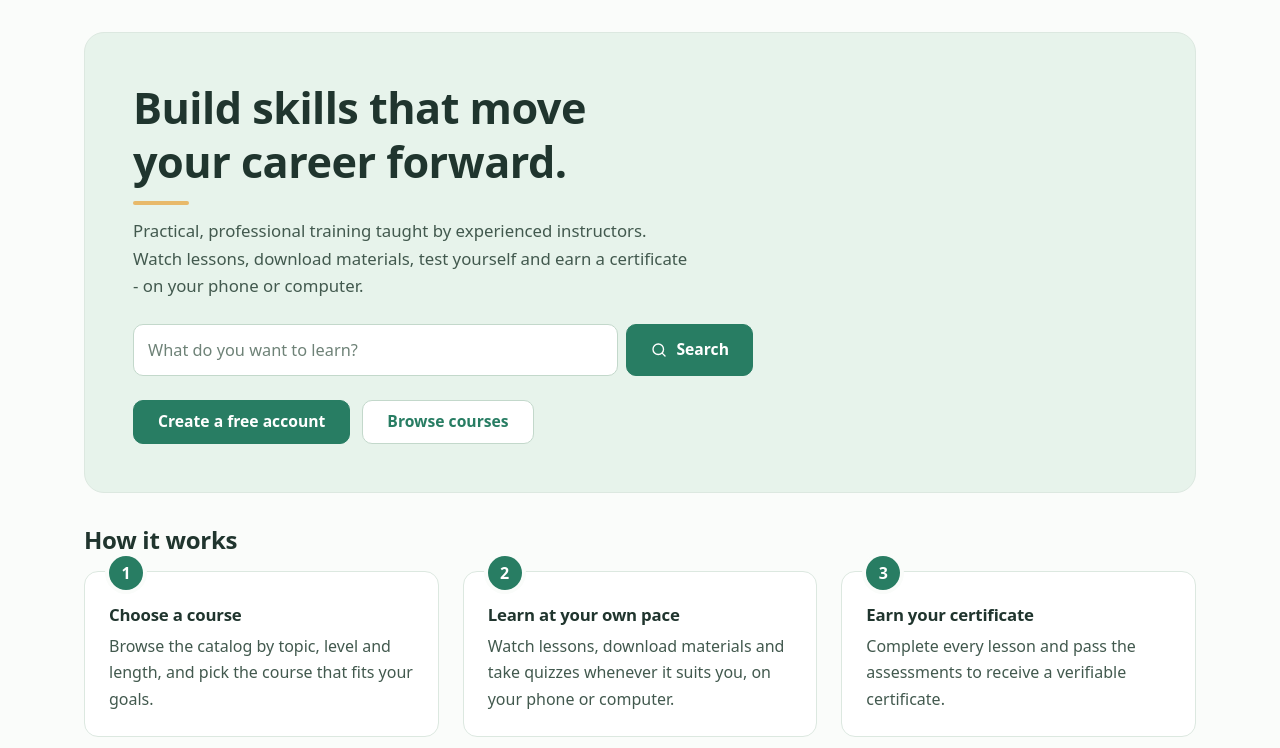
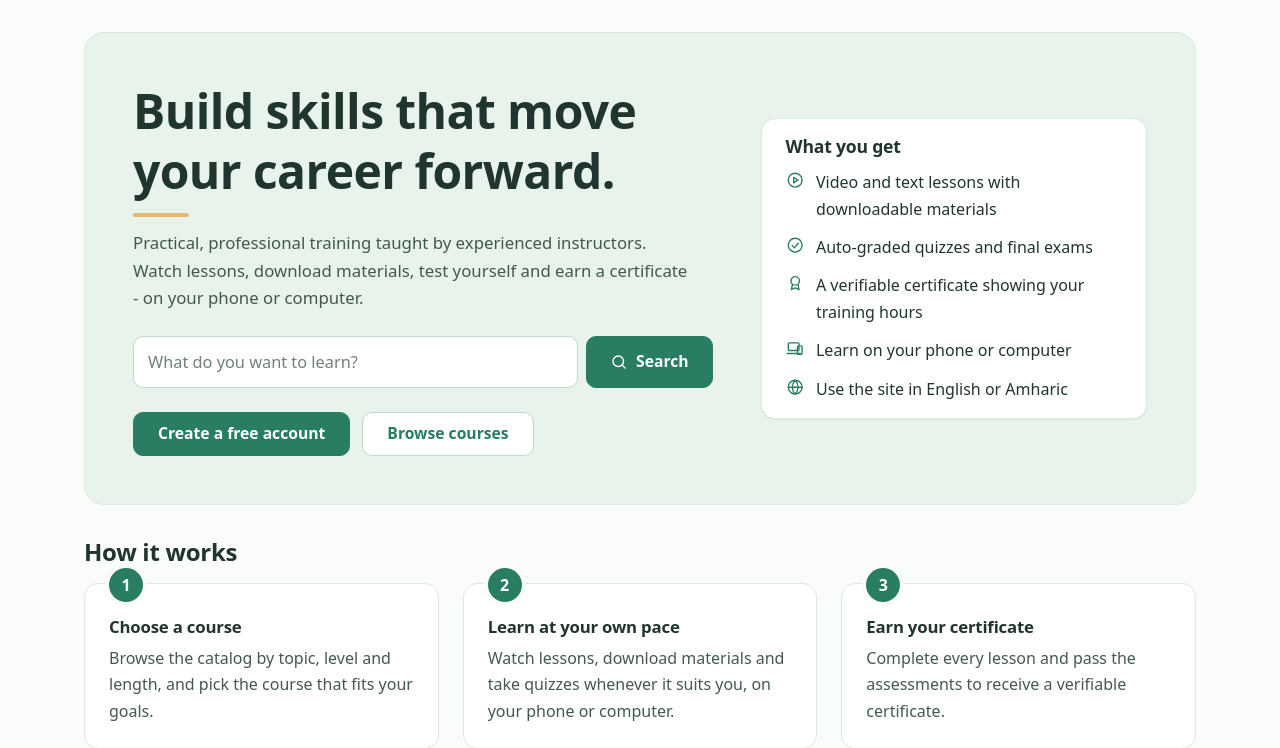
Before and after one commit to yileandbelay/aaa_gcp_compute, a Flask app: page / in a window 1280 px wide. Shown: the part 69-817 px from the top of the page. Run offline with Flask 3, Linux system fonts and the light colour scheme; data that the repository does not hold is empty; some libraries are stand-ins or nearby versions.

Commit message:
Homepage hero: add 'What you get' panel with real features
New Amharic strings (hero panel) need native-speaker review.

Co-Authored-By: Claude Sonnet 5.5 <noreply@anthropic.com>
Claude-Session: https://claude.ai/code/session_01C37KQVks3y48GHBWr3ybKM

```diff
--- a/academy/static/style.css
+++ b/academy/static/style.css
@@ -269,7 +269,7 @@ html[lang=am] .footer-grid h4 { letter-spacing: 0; text-transform: none; }
 /* 6 ── Pages ──────────────────────────────────────────────────────────────── */
 /* Home */
 .hero { background: var(--brand-soft); border: 1px solid var(--line); border-radius: calc(var(--radius) + 6px); padding: var(--s6) var(--s5); margin-bottom: var(--s6); }
-.hero h1 { font-size: 1.9rem; max-width: 20ch; }
+.hero h1 { font-size: 2.2rem; max-width: 20ch; }
 .hero h1::after { content: ""; display: block; width: 56px; height: 4px; border-radius: 2px; background: var(--gold); margin-top: var(--s3); }
 .hero p { max-width: 58ch; color: var(--muted); font-size: 1.05rem; }
 .hero-search { display: flex; flex-direction: column; gap: var(--s2); max-width: 620px; margin: var(--s5) 0 var(--s4); }
@@ -277,8 +277,14 @@ html[lang=am] .footer-grid h4 { letter-spacing: 0; text-transform: none; }
 .hero-popular { display: flex; gap: var(--s2); flex-wrap: wrap; align-items: center; font-size: .9rem; color: var(--muted); }
 .hero-popular .chip { min-height: 32px; font-size: .86rem; background: var(--surface); }
 .hero-actions { margin-top: var(--s5); }
-@media (min-width: 600px) { .hero-search { flex-direction: row; } .hero-search .btn { min-height: 52px; padding-inline: var(--s6); } }
-@media (min-width: 900px) { .hero { padding: var(--s7) var(--s7); } .hero h1 { font-size: 2.7rem; } }
+.hero-actions .btn { width: 100%; }
+.hero-panel { margin-top: var(--s5); background: var(--surface); border: 1px solid var(--line); border-radius: var(--radius); padding: var(--s4) var(--s5); box-shadow: var(--shadow); }
+.hero-panel h2 { font-size: 1.1rem; margin-bottom: var(--s3); }
+.hero-panel ul { list-style: none; margin: 0; padding: 0; display: grid; gap: var(--s3); }
+.hero-panel li { display: flex; gap: var(--s3); align-items: flex-start; color: var(--ink); }
+.hero-panel .i { flex: none; color: var(--brand); margin-top: 2px; }
+@media (min-width: 600px) { .hero-actions .btn { width: auto; } .hero-search { flex-direction: row; } .hero-search .btn { min-height: 52px; padding-inline: var(--s6); } }
+@media (min-width: 900px) { .hero { padding: var(--s7) var(--s7); } .hero h1 { font-size: 3rem; } .hero { display: grid; grid-template-columns: 3fr 2fr; gap: var(--s7); align-items: center; } .hero-panel { margin-top: 0; } }
 .topic-grid { display: grid; gap: var(--s3); grid-template-columns: repeat(2, 1fr); }
 .topic { display: flex; flex-direction: column; gap: 2px; padding: var(--s4) var(--s4); border: 1px solid var(--line); border-radius: var(--radius); background: var(--surface); color: var(--ink); text-decoration: none; transition: border-color .15s, background-color .15s; }
 .topic b { font-size: 1rem; line-height: 1.3; }
--- a/academy/templates/base.html
+++ b/academy/templates/base.html
@@ -23,6 +23,11 @@
   <symbol id="i-book" viewBox="0 0 24 24"><path d="M5 4h10a3 3 0 0 1 3 3v13H8a3 3 0 0 1-3-3z"/><path d="M5 17a3 3 0 0 1 3-3h10"/></symbol>
   <symbol id="i-grid" viewBox="0 0 24 24"><rect x="4" y="4" width="7" height="7" rx="1.5"/><rect x="13" y="4" width="7" height="7" rx="1.5"/><rect x="4" y="13" width="7" height="7" rx="1.5"/><rect x="13" y="13" width="7" height="7" rx="1.5"/></symbol>
   <symbol id="i-user" viewBox="0 0 24 24"><circle cx="12" cy="8" r="4"/><path d="M4 20a8 8 0 0 1 16 0"/></symbol>
+  <symbol id="i-play" viewBox="0 0 24 24"><circle cx="12" cy="12" r="9"/><path d="m10 8.5 5.5 3.5-5.5 3.5z"/></symbol>
+  <symbol id="i-check" viewBox="0 0 24 24"><circle cx="12" cy="12" r="9"/><path d="m8 12.5 3 3 5-6"/></symbol>
+  <symbol id="i-award" viewBox="0 0 24 24"><circle cx="12" cy="9" r="5.5"/><path d="m8.5 13.5-1.5 7 5-2.5 5 2.5-1.5-7"/></symbol>
+  <symbol id="i-device" viewBox="0 0 24 24"><rect x="3" y="5" width="14" height="10" rx="1.5"/><path d="M1.5 19h17"/><rect x="15" y="9" width="6" height="11" rx="1.5"/></symbol>
+  <symbol id="i-globe" viewBox="0 0 24 24"><circle cx="12" cy="12" r="9"/><path d="M3 12h18M12 3c2.5 2.7 3.8 5.7 3.8 9S14.5 18.3 12 21c-2.5-2.7-3.8-5.7-3.8-9S9.5 5.7 12 3z"/></symbol>
   <symbol id="i-filter" viewBox="0 0 24 24"><path d="M4 6h16M7 12h10M10 18h4"/></symbol>
 </svg>
 <a class="sr" href="#main">{{ _('Skip to content') }}</a>
--- a/academy/templates/index.html
+++ b/academy/templates/index.html
@@ -1,6 +1,7 @@
 {% extends "base.html" %}{% from "_macros.html" import course_card, icon with context %}
 {% block content %}
 <section class="hero">
+  <div class="hero-main">
   <h1>{{ _(config.SITE_HEADLINE) }}</h1>
   <p>{{ _(config.SITE_INTRO) }}</p>
   <form class="hero-search" action="{{ url_for('main.catalog') }}" role="search">
@@ -9,6 +10,17 @@
   </form>
   {% if topics %}<div class="hero-popular"><span>{{ _('Popular:') }}</span>{% for name, n in topics[:4] %}<a class="chip" href="{{ url_for('main.catalog', category=name) }}">{{ name }}</a>{% endfor %}</div>{% endif %}
   {% if not current_user.is_authenticated %}<div class="row hero-actions"><a class="btn" href="{{ url_for('auth.register') }}">{{ _('Create a free account') }}</a><a class="btn secondary" href="{{ url_for('main.catalog') }}">{{ _('Browse courses') }}</a></div>{% endif %}
+  </div>
+  <aside class="hero-panel" aria-labelledby="hero-panel-title">
+    <h2 id="hero-panel-title">{{ _('What you get') }}</h2>
+    <ul>
+      <li>{{ icon('play') }}<span>{{ _('Video and text lessons with downloadable materials') }}</span></li>
+      <li>{{ icon('check') }}<span>{{ _('Auto-graded quizzes and final exams') }}</span></li>
+      {% if config.FEATURE_CERTIFICATES %}<li>{{ icon('award') }}<span>{{ _('A verifiable certificate showing your training hours') }}</span></li>{% endif %}
+      <li>{{ icon('device') }}<span>{{ _('Learn on your phone or computer') }}</span></li>
+      {% if available_languages()|length > 1 %}<li>{{ icon('globe') }}<span>{{ _('Use the site in English or Amharic') }}</span></li>{% endif %}
+    </ul>
+  </aside>
 </section>
 
 {% if topics %}
--- a/academy/translations/am.json
+++ b/academy/translations/am.json
@@ -31,6 +31,7 @@
   "%(n)s videos": "%(n)s ቪዲዮዎች",
   "%(n)s%% complete": "%(n)s%% ተጠናቅቋል",
   "%(title)s video": "የ%(title)s ቪዲዮ",
+  "A verifiable certificate showing your training hours": "የስልጠና ሰዓትዎን የሚያሳይ፣ የሚረጋገጥ የምስክር ወረቀት",
   "About this course": "ስለዚህ ኮርስ",
   "About you (Markdown)": "ስለ እርስዎ (Markdown)",
   "Access denied": "መዳረሻ ተከልክሏል",
@@ -49,6 +50,7 @@
   "Assessments": "ምዘናዎች",
   "Attempts: %(used)s of %(max)s used": "ሙከራዎች፦ ከ%(max)s ውስጥ %(used)s ተጠቅመዋል",
   "Attempts: unlimited": "ሙከራዎች፦ ያልተገደበ",
+  "Auto-graded quizzes and final exams": "በራስ-ሰር የሚታረሙ አጭር ፈተናዎች እና የማጠቃለያ ፈተናዎች",
   "Back to log in": "ወደ መግቢያ ይመለሱ",
   "Bank transfer / mobile money": "የባንክ ዝውውር / የሞባይል ገንዘብ",
   "Be the first to share your experience.": "ልምድዎን ከሚያካፍሉ የመጀመሪያው ይሁኑ።",
@@ -138,6 +140,7 @@
   "Language": "ቋንቋ",
   "Latest courses": "አዳዲስ ኮርሶች",
   "Learn at your own pace": "በራስዎ ፍጥነት ይማሩ",
+  "Learn on your phone or computer": "በስልክዎ ወይም በኮምፒተርዎ ይማሩ",
   "Length": "ርዝመት",
   "Lessons coming soon.": "ትምህርቶች በቅርቡ ይመጣሉ።",
   "Lessons completed": "የተጠናቀቁ ትምህርቶች",
@@ -285,6 +288,8 @@
   "Transaction reference": "የግብይት ማጣቀሻ ቁጥር",
   "Transfer the course fee to our bank account or via mobile money, then upload your receipt below. (Set MANUAL_PAYMENT_INSTRUCTIONS to show your real account details.)": "የኮርሱን ክፍያ ወደ ባንክ ሂሳባችን ወይም በሞባይል ገንዘብ ያስተላልፉ፤ ከዚያ ደረሰኝዎን ከታች ይጫኑ። (እውነተኛ የሂሳብ ዝርዝሮችን ለማሳየት MANUAL_PAYMENT_INSTRUCTIONS ያዋቅሩ።)",
   "Update review": "አስተያየቱን ያዘምኑ",
+  "Use the site in English or Amharic": "ድረ-ገጹን በእንግሊዝኛ ወይም በአማርኛ ይጠቀሙ",
+  "Video and text lessons with downloadable materials": "የቪዲዮ እና የጽሑፍ ትምህርቶች፣ ሊወርዱ ከሚችሉ ቁሳቁሶች ጋር",
   "Video playback is not configured yet.": "የቪዲዮ ማጫወቻ እስካሁን አልተዋቀረም።",
   "View all courses": "ሁሉንም ኮርሶች ይመልከቱ",
   "Watch lessons, download materials and take quizzes whenever it suits you, on your phone or computer.": "በስልክዎም ሆነ በኮምፒውተርዎ ትምህርቶችን ይከታተሉ፣ ቁሳቁሶችን ያውርዱ፣ ፈተናዎችን ደግሞ በሚመችዎ ጊዜ ይውሰዱ።",
@@ -294,6 +299,7 @@
   "Welcome to %(site)s, %(name)s!": "ወደ %(site)s እንኳን በደህና መጡ፣ %(name)s!",
   "What do you want to learn?": "ምን መማር ይፈልጋሉ?",
   "What was useful? What could be better?": "ምን ጠቃሚ ነበር? ምን ቢሻሻል ይሻላል?",
+  "What you get": "የሚያገኙት",
   "What you'll learn": "የሚማሩት",
   "Who this course is for": "ይህ ኮርስ ለማን ነው",
   "You are enrolled in %(course)s. Enjoy!": "በ%(course)s ተመዝግበዋል። መልካም ትምህርት!",
```
Also changed, not shown: tests/test_discovery.py (+29 -0 lines).
